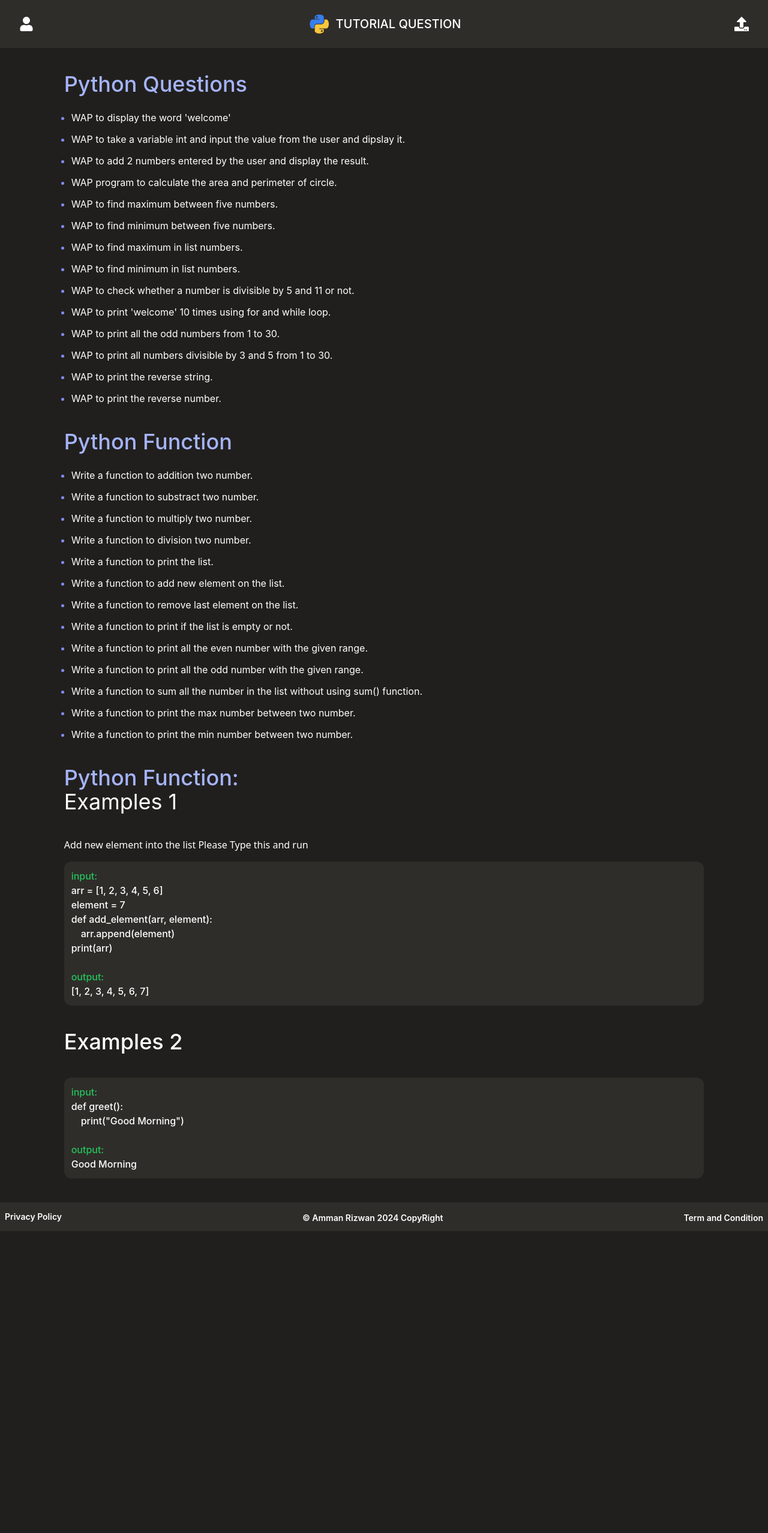
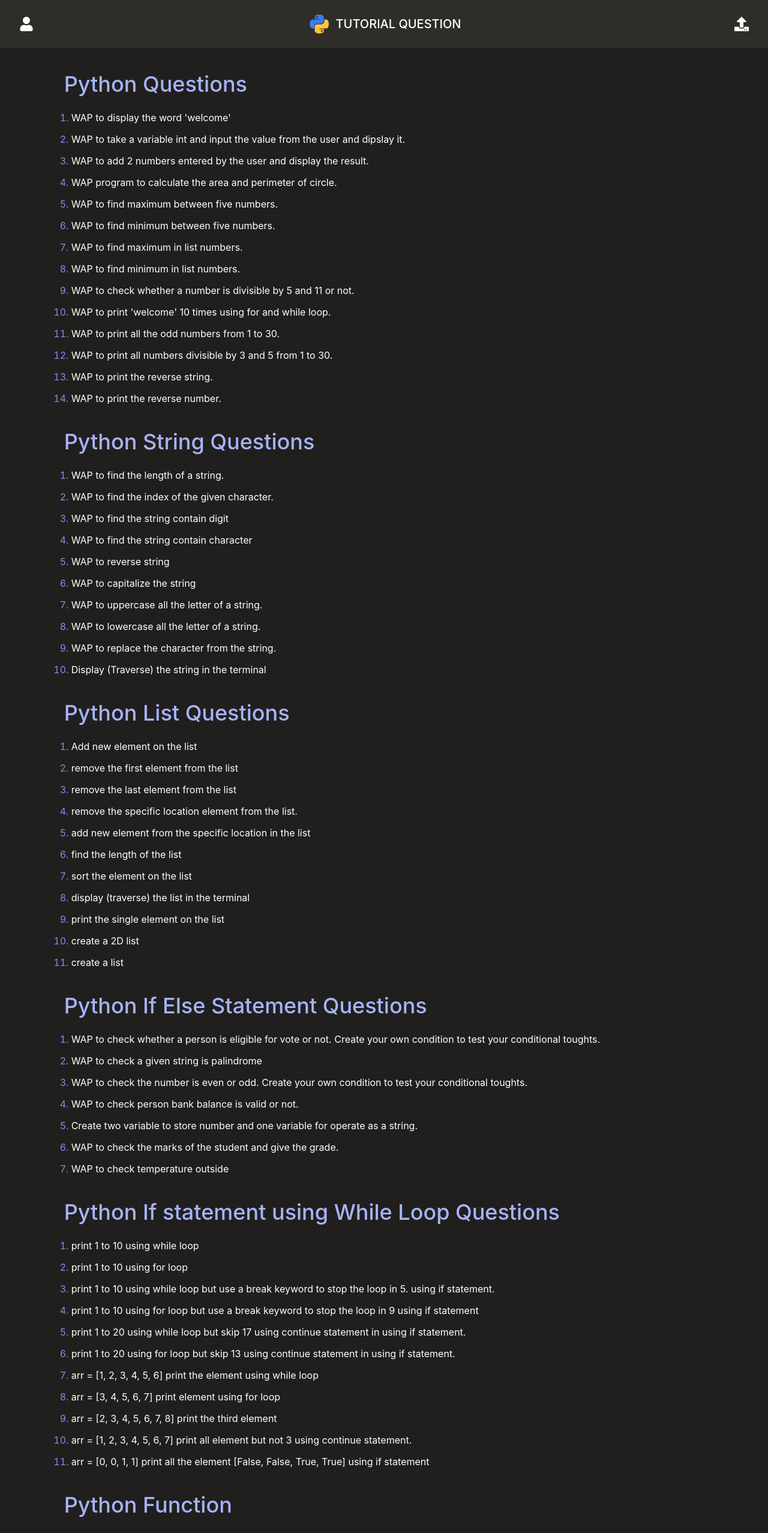
Before and after one commit to AmmanRizwan/python-question-client, a React (Create React App) app: page / in a window 1280 px wide. Shown: the top 2555 px of the page at 60% size. Before the commit the page ends 2052 px from the top, so only its background shows below. Built offline with nearby package versions, Linux system fonts and the light colour scheme.

Commit message:
all some new questions

```diff
--- a/src/components/Function.jsx
+++ b/src/components/Function.jsx
@@ -1,37 +1,5 @@
 import React from "react";
-
-const questions = [
-  "WAP to display the word 'welcome'",
-  "WAP to take a variable int and input the value from the user and dipslay it.",
-  "WAP to add 2 numbers entered by the user and display the result.",
-  "WAP program to calculate the area and perimeter of circle.",
-  "WAP to find maximum between five numbers.",
-  "WAP to find minimum between five numbers.",
-  "WAP to find maximum in list numbers.",
-  "WAP to find minimum in list numbers.",
-  "WAP to check whether a number is divisible by 5 and 11 or not.",
-  "WAP to print 'welcome' 10 times using for and while loop.",
-  "WAP to print all the odd numbers from 1 to 30.",
-  "WAP to print all numbers divisible by 3 and 5 from 1 to 30.",
-  "WAP to print the reverse string.",
-  "WAP to print the reverse number."
-]
-
-const f_question = [
-  "Write a function to addition two number.",
-  "Write a function to substract two number.",
-  "Write a function to multiply two number.",
-  "Write a function to division two number.",
-  "Write a function to print the list.",
-  "Write a function to add new element on the list.",
-  "Write a function to remove last element on the list.",
-  "Write a function to print if the list is empty or not.",
-  "Write a function to print all the even number with the given range.",
-  "Write a function to print all the odd number with the given range.",
-  "Write a function to sum all the number in the list without using sum() function.",
-  "Write a function to print the max number between two number.",
-  "Write a function to print the min number between two number."
-]
+import { questions, string_questions, function_questions, while_if_questions, if_questions, list_questions } from '../data/jsonData.js';
 
 const Function = () => {
   return (
@@ -40,7 +8,7 @@
       <div>
         <h3 className="text-indigo-300 font-medium text-xl sm:text-4xl transition-all duration-600">Python Questions</h3>
 
-        <ul className="select-none mt-6 list-disc marker:text-indigo-400 pl-3 space-y-3">
+        <ul className="select-none mt-6 list-decimal marker:text-indigo-400 pl-3 space-y-3">
           {
             questions.map((data, i) => {
               return (
@@ -49,13 +17,61 @@
             })
           }
         </ul>
+        <h3 className="text-indigo-300 font-medium text-xl sm:text-4xl transition-all mt-10 duration-600">Python String Questions</h3>
+
+        <ul className="select-none mt-6 list-decimal marker:text-indigo-400 pl-3 space-y-3">
+          {
+            string_questions.map((data, i) => {
+              return (
+                <li key={i}>{data}</li>
+              )
+            })
+          }
+        </ul>
+
+        <h3 className="text-indigo-300 font-medium text-xl sm:text-4xl transition-all mt-10 duration-600">Python List Questions</h3>
+
+        <ul className="select-none mt-6 list-decimal marker:text-indigo-400 pl-3 space-y-3">
+          {
+            list_questions.map((data, i) => {
+              return (
+                <li key={i}>{data}</li>
+              )
+            })
+          }
+        </ul>
+
+        <h3 className="text-indigo-300 font-medium text-xl sm:text-4xl transition-all mt-10 duration-600">Python If Else Statement Questions</h3>
+
+        <ul className="select-none mt-6 list-decimal marker:text-indigo-400 pl-3 space-y-3">
+          {
+            if_questions.map((data, i) => {
+              return (
+                <li key={i}>{data}</li>
+              )
+            })
+          }
+        </ul>
+
+        <h3 className="text-indigo-300 font-medium text-xl sm:text-4xl transition-all mt-10 duration-600">Python If statement using While Loop Questions</h3>
+
+        <ul className="select-none mt-6 list-decimal marker:text-indigo-400 pl-3 space-y-3">
+          {
+            while_if_questions.map((data, i) => {
+              return (
+                <li key={i}>{data}</li>
+              )
+            })
+          }
+        </ul>
+
 
         <div>
           <h3 className="text-indigo-300 font-medium text-xl sm:text-4xl mt-10">Python Function</h3>
 
-          <ul className="select-none mt-6 list-disc marker:text-indigo-400 pl-3 space-y-3">
+          <ul className="select-none mt-6 list-decimal marker:text-indigo-400 pl-3 space-y-3">
           {
-            f_question.map((data, i) => {
+            function_questions.map((data, i) => {
               return (
                 <div key={i}>
                   <li>{data}</li>
--- /dev/null
+++ b/src/data/jsonData.js
@@ -0,0 +1,83 @@
+export const string_questions = [
+  "WAP to find the length of a string.",
+  "WAP to find the index of the given character.",
+  "WAP to find the string contain digit",
+  "WAP to find the string contain character",
+  "WAP to reverse string",
+  "WAP to capitalize the string",
+  "WAP to uppercase all the letter of a string.",
+  "WAP to lowercase all the letter of a string.",
+  "WAP to replace the character from the string.",
+  "Display (Traverse) the string in the terminal"
+]
+
+export const list_questions = [
+  "Add new element on the list",
+  "remove the first element from the list",
+  'remove the last element from the list',
+  'remove the specific location element from the list.',
+  'add new element from the specific location in the list',
+  'find the length of the list',
+  'sort the element on the list',
+  'display (traverse) the list in the terminal',
+  'print the single element on the list',
+  'create a 2D list',
+  'create a list',
+]
+
+export const if_questions = [
+  "WAP to check whether a person is eligible for vote or not. Create your own condition to test your conditional toughts.",
+  "WAP to check a given string is palindrome",
+  "WAP to check the number is even or odd. Create your own condition to test your conditional toughts.",
+  "WAP to check person bank balance is valid or not.",
+  "Create two variable to store number and one variable for operate as a string.",
+  "WAP to check the marks of the student and give the grade.",
+  "WAP to check temperature outside",
+]
+
+export const while_if_questions = [
+  "print 1 to 10 using while loop",
+  "print 1 to 10 using for loop",
+  "print 1 to 10 using while loop but use a break keyword to stop the loop in 5. using if statement.",
+  "print 1 to 10 using for loop but use a break keyword to stop the loop in 9 using if statement",
+  "print 1 to 20 using while loop but skip 17 using continue statement in using if statement.",
+  "print 1 to 20 using for loop but skip 13 using continue statement in using if statement.",
+  "arr = [1, 2, 3, 4, 5, 6] print the element using while loop",
+  "arr = [3, 4, 5, 6, 7] print element using for loop",
+  "arr = [2, 3, 4, 5, 6, 7, 8] print the third element",
+  "arr = [1, 2, 3, 4, 5, 6, 7] print all element but not 3 using continue statement.",
+  "arr = [0, 0, 1, 1] print all the element [False, False, True, True] using if statement"
+]
+
+export const questions = [
+  "WAP to display the word 'welcome'",
+  "WAP to take a variable int and input the value from the user and dipslay it.",
+  "WAP to add 2 numbers entered by the user and display the result.",
+  "WAP program to calculate the area and perimeter of circle.",
+  "WAP to find maximum between five numbers.",
+  "WAP to find minimum between five numbers.",
+  "WAP to find maximum in list numbers.",
+  "WAP to find minimum in list numbers.",
+  "WAP to check whether a number is divisible by 5 and 11 or not.",
+  "WAP to print 'welcome' 10 times using for and while loop.",
+  "WAP to print all the odd numbers from 1 to 30.",
+  "WAP to print all numbers divisible by 3 and 5 from 1 to 30.",
+  "WAP to print the reverse string.",
+  "WAP to print the reverse number."
+]
+
+export const function_questions = [
+  "Write a function to addition two number.",
+  "Write a function to substract two number.",
+  "Write a function to multiply two number.",
+  "Write a function to division two number.",
+  "Write a function to print the list.",
+  "Write a function to add new element on the list.",
+  "Write a function to remove last element on the list.",
+  "Write a function to print if the list is empty or not.",
+  "Write a function to print all the even number with the given range.",
+  "Write a function to print all the odd number with the given range.",
+  "Write a function to sum all the number in the list without using sum() function.",
+  "Write a function to print the max number between two number.",
+  "Write a function to print the min number between two number."
+]
```
